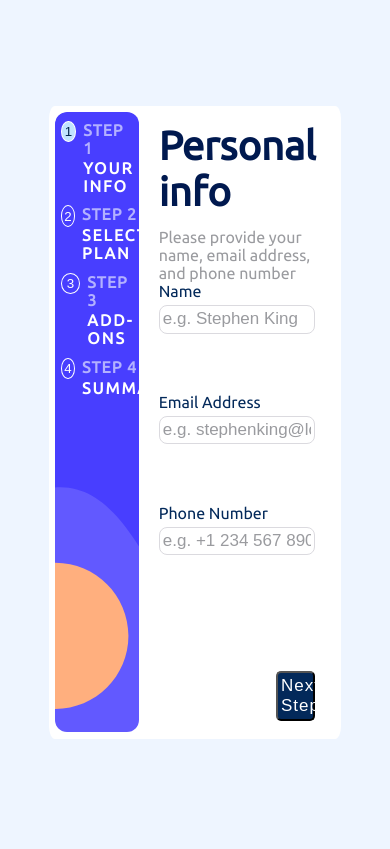
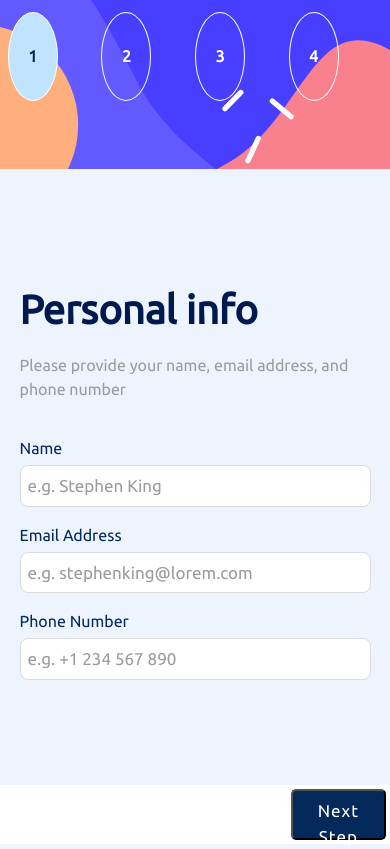
Before and after one commit to Bunchydo/multi-form-react-, a React (Vite) app: page / in a window 390 px wide. Built offline with nearby package versions, Linux system fonts and the light colour scheme.

Commit message:
final version

```diff
--- a/src/confirmation.css
+++ b/src/confirmation.css
@@ -1,4 +1,4 @@
-.confirmation{
+.confirmation {
   height: 45%;
   width: 80%;
   display: flex;
@@ -7,12 +7,32 @@
   text-align: center;
   margin: auto auto;
 }
-.second-row{
+.first-row {
+  display: flex;
+  justify-content: center;
+}
+.second-row {
   font-size: 40px;
   color: #03264e;
+  display: flex;
+  justify-content: center;
 }
 
-.third-row{
+.third-row {
   color: grey;
   line-height: 35px;
+  display: flex;
+  justify-content: center;
 }
+
+@media screen and (max-width: 800px) {
+  .confirmation {
+    height: 25%;
+    width: 60%;
+    display: flex;
+    flex-direction: column;
+    justify-content: space-between;
+    text-align: center;
+    margin: auto auto;
+  }
+}
--- a/src/form-holder.css
+++ b/src/form-holder.css
@@ -12,7 +12,7 @@
 .left-side-steps {
   width: 30%;
   height: 100%;
-  background-image: url(../public/bg-sidebar-desktop.svg);
+  background-image: url(./assets/images/bg-sidebar-desktop.svg);
   background-repeat: none;
   background-size: cover;
   border-radius: 12px;
@@ -29,12 +29,12 @@
 }
 .steps-button {
   width: 35px;
+  aspect-ratio: 1 / 1;
   display: flex;
   justify-content: center;
   height: 40px;
   border-radius: 50%;
   padding: 3%;
-  height: 3%;
   border: 1px solid white;
   background-color: transparent;
   color: white;
@@ -43,13 +43,13 @@
 .button-selected {
   background-color: #c0e3ff;
   color: #03264e;
-  width: 35px;
+  width: 50px;
+  aspect-ratio: 1/1;
   display: flex;
+  align-items: center;
   justify-content: center;
-  height: 40px;
   border-radius: 50%;
   padding: 3%;
-  height: 3%;
   border: 1px solid white;
 }
 .step-number {
@@ -69,4 +69,80 @@
   width: 70%;
   display: flex;
   justify-content: space-evenly;
+  background-color: #edf4fe;
 }
+
+@media screen and (max-width: 1300px) {
+  .form-container {
+    width: 90%;
+  }
+}
+@media screen and (max-width: 1000px) {
+  .form-container {
+    width: 95%;
+  }
+}
+
+@media screen and (max-width: 800px) {
+  .form-container {
+    width: 100%;
+    height: 100%;
+    padding: 0px;
+    display: flex;
+    justify-content: center;
+  }
+  .left-side-steps {
+    position: absolute;
+    top: 0;
+    left: 0;
+    border-radius: 0px;
+    overflow: hidden;
+    background-image: url("./assets/images/bg-sidebar-mobile.svg");
+    height: 20%;
+    background-position: center;
+    background-size: cover;
+    width: 100%;
+    display: flex;
+    flex-direction: row;
+  }
+  .personal-info-container {
+    z-index: 1000;
+    height: 30%;
+  }
+  .component-holding-box-right {
+    justify-content: center;
+  }
+  .steps-button {
+    width: 50px;
+    aspect-ratio: 1 / 1;
+    display: flex;
+    justify-content: center;
+    align-items: center;
+    border-radius: 50%;
+    padding: 3%;
+    height: 100%;
+    border: 1px solid white;
+    background-color: transparent;
+    color: white;
+  }
+  .button-selected{
+  background-color: #c0e3ff;
+    color: #03264e;
+    width: 50px;
+    aspect-ratio: 1/1;
+    display: flex;
+    justify-content: center;
+    border-radius: 50%;
+    padding: 3%;
+    border: 1px solid white;
+    align-items: center;
+  }
+    .component-holding-box-right {
+      padding: 4% 0%;
+      height: 100%;
+      box-sizing: border-box;
+      width: 100%;
+      display: flex;
+      justify-content: space-evenly;
+    }
+}
--- a/src/main.jsx
+++ b/src/main.jsx
@@ -2,6 +2,7 @@ import { StrictMode } from 'react'
 import { createRoot } from 'react-dom/client'
 import './index.css'
 import FormContainer from './form-holder.jsx'
+import './resetSheet.css'
 
 createRoot(document.getElementById('root')).render(
   <StrictMode>
--- /dev/null
+++ b/src/resetSheet.css
@@ -0,0 +1,76 @@
+/* 1. Use a more-intuitive box-sizing model */
+*,
+*::before,
+*::after {
+    box-sizing: border-box;
+}
+
+/* 2. Remove default margin */
+* {
+    margin: 0;
+}
+
+/* 3. Enable keyword animations */
+@media (prefers-reduced-motion: no-preference) {
+    html {
+        interpolate-size: allow-keywords;
+    }
+}
+
+body {
+    /* 4. Add accessible line-height */
+    line-height: 1.5;
+    /* 5. Improve text rendering */
+    -webkit-font-smoothing: antialiased;
+}
+
+/* 6. Improve media defaults */
+img,
+picture,
+video,
+canvas,
+svg {
+    display: block;
+    max-width: 100%;
+}
+
+/* 7. Inherit fonts for form controls */
+input,
+button,
+textarea,
+select {
+    font: inherit;
+}
+
+/* 8. Avoid text overflows */
+p,
+h1,
+h2,
+h3,
+h4,
+h5,
+h6 {
+    overflow-wrap: break-word;
+}
+
+/* 9. Improve line wrapping */
+p {
+    text-wrap: pretty;
+}
+
+h1,
+h2,
+h3,
+h4,
+h5,
+h6 {
+    text-wrap: balance;
+}
+
+/*
+  10. Create a root stacking context
+*/
+#root,
+#__next {
+    isolation: isolate;
+}
--- a/src/step-1-component/step-1-component.css
+++ b/src/step-1-component/step-1-component.css
@@ -18,19 +18,18 @@
   font-weight: bold;
   color: #00194f;
 }
-.personal-info-description{
+.personal-info-description {
   font-size: 16px;
 }
-.step1-title-info{
+.step1-title-info {
   display: flex;
   flex-direction: column;
   gap: 13px;
-
 }
-.grey-text{
+.grey-text {
   color: #9a9b9f;
 }
-input::placeholder{
+input::placeholder {
   color: #9a9b9f;
 }
 .step1-form {
@@ -71,6 +70,59 @@ input::placeholder{
   letter-spacing: 1px;
   font-size: 17px;
 }
-.custom-button{
+.custom-button {
   cursor: pointer;
 }
+@media screen and (max-width: 800px) {
+  .step1-form {
+    display: flex;
+    flex-direction: column;
+    justify-content: space-between;
+    height: 45%;
+    width: 100%;
+  }
+  .personal-info-container {
+    height: 35%;
+    width: 100%;
+    display: flex;
+    flex-direction: column;
+    justify-content: space-between;
+  }
+  .step1-holder {
+    display: flex;
+    flex-direction: column;
+    justify-content: center;
+    align-items: center;
+    align-items: center;
+    height: 100%;
+    width: 90%;
+  }
+  .button-holder{
+    position: absolute;
+    bottom: 0;
+    width: 100%;
+    height: 7%;
+    background-color: white;
+    display: flex;
+    align-items: center;
+    box-sizing: border-box;
+    padding: 1%;
+  }
+
+  .step-info {
+    display: none;
+  }
+
+  .next-step-button {
+    width: 25%;
+    height: 100%;
+    padding: 1.9%;
+    box-sizing: border-box;
+    background-color: #03295a;
+    color: white;
+    border-radius: 5px;
+    letter-spacing: 1px;
+    font-size: 17px;
+    text-align: center;
+  }
+}
--- a/src/step-2-component/step-2-component.css
+++ b/src/step-2-component/step-2-component.css
@@ -42,6 +42,7 @@
   padding: 4% 3%;
   border-radius: 12px;
 }
+
 .plan-description {
   display: flex;
   flex-direction: column;
@@ -156,3 +157,7 @@
   padding: 4% 3%;
   border-radius: 12px;
 }
+
+.advanced-plan-active:hover{
+  cursor: pointer;
+}
--- a/src/step-3-component/step-3-component.css
+++ b/src/step-3-component/step-3-component.css
@@ -107,3 +107,79 @@
   font-weight: bold;
   color: #000229;
 }
+
+@media screen and (max-width: 800px) {
+  .step1-form {
+    display: flex;
+    flex-direction: column;
+    justify-content: space-between;
+    height: 45%;
+    width: 100%;
+  }
+
+  .personal-info-container3 {
+    height: 50%;
+    width: 100%;
+    display: flex;
+    flex-direction: column;
+    justify-content: space-between;
+  }
+
+  .step3-holder {
+    display: flex;
+    flex-direction: column;
+    justify-content: center;
+    align-items: center;
+    align-items: center;
+    height: 100%;
+    width: 90%;
+  }
+
+  .button-holder-steps {
+    position: absolute;
+    bottom: 0;
+    width: 100%;
+    height: 7%;
+    background-color: white;
+    display: flex;
+    align-items: center;
+    box-sizing: border-box;
+    padding: 1%;
+  }
+
+  .step-info {
+    display: none;
+  }
+
+  .next-step-button {
+    width: 25%;
+    height: 100%;
+    padding: 1.9%;
+    box-sizing: border-box;
+    background-color: #03295a;
+    color: white;
+    border-radius: 5px;
+    letter-spacing: 1px;
+    font-size: 17px;
+    text-align: center;
+  }
+  .add-on-holder {
+    display: flex;
+    flex-direction: column;
+    height: 60%;
+    justify-content: space-between;
+    box-sizing: border-box;
+  }
+  .services-container{
+    padding: 2%;
+  }
+    .services-container-active {
+      display: flex;
+      width: 100%;
+      justify-content: space-between;
+      padding: 2%;
+      border-radius: 12px;
+      background-color: #f3f5ff;
+      border: 1.6px solid #534c92;
+    }
+}
```
Also changed, not shown: src/assets/images/bg-sidebar-desktop.svg (renamed from public/bg-sidebar-desktop.svg). Lines whose indentation alone changed are shown as unchanged.
